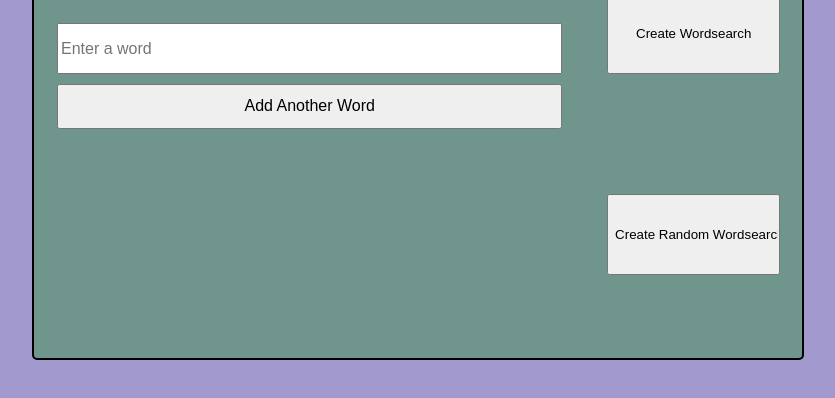
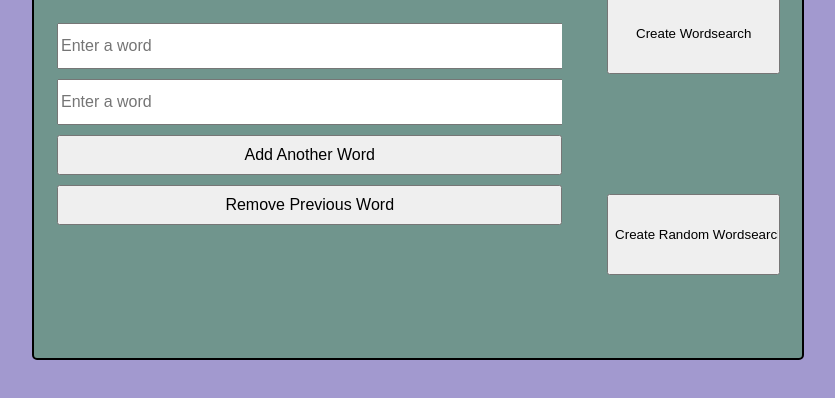
Before and after one commit to Defalt0402/wordsearchGenerator, a plain HTML site: page index.html in a window 1280 px wide. Both pictures are taken after a click on the button "Add Another Word". Shown: the part 292-690 px from the top of the page, without its empty margins (222-1057 px from the left). Drawn offline with nearby package versions, Linux system fonts and the light colour scheme.

Commit message:
Add functionality to add and remove word input buttons

```diff
--- a/generate.js
+++ b/generate.js
@@ -9,6 +9,9 @@ let RX = 1220;
 let BY = 1220;
 // Define side size of grid
 let SIZE = 1200;
+
+let words = [];
+let numWords = 1;
 /*
 randomForm.addEventListener("submit", (e) => {
   e.preventDefault();
@@ -42,13 +45,13 @@ function draw(){
   text("Words To Find:", ((WIDTH - RX) / 2) + RX, 70);
 }
 
-function drawCustomSearch(){
-
-}
-
-function drawRandomSearch(){
-
-}
+// function drawCustomSearch(){
+//
+// }
+//
+// function drawRandomSearch(){
+//
+// }
 
 function showSection(evt, name) {
   var i, sections;
@@ -63,3 +66,13 @@ function showSection(evt, name) {
   document.getElementById(name).style.display = "flex";
 
 }
+
+function addWordInput() {
+  numWords++;
+  document.getElementById("wordInputs").innerHTML += '<input id="word' + numWords + '" type="text" name="word" placeholder="Enter a word">';
+}
+
+function removeWordInput(){
+  document.getElementById("word" + numWords).remove();
+  numWords--;
+}
--- a/index.html
+++ b/index.html
@@ -17,8 +17,13 @@
       <div class="front-container" id="custom-container">
         <form id="custom-form" action="">
           <h2>Enter Words To Be Used</h2>
-          <input type="text" name="word" placeholder="Enter a word">
-          <input type="button" name="addInput" onclick="addInput(event)" value="Add Another Word">
+          <div id="wordInputs">
+            <input id="word1" type="text" name="word" placeholder="Enter a word">
+          </div>
+          <div >
+            <input type="button" name="addInput" onclick="addWordInput()" value="Add Another Word">
+            <input type="button" name="removeInput" onclick="removeWordInput(event)" value="Remove Previous Word">
+          </div>
         </form>
         <div class="submit-container">
           <input type="submit" name="submitButton" value="Create Wordsearch">
--- a/styles.css
+++ b/styles.css
@@ -46,8 +46,10 @@ h1 {
 form {
   display: flex;
   flex-direction: column;
+  justify-content: flex-start;
   overflow-y: scroll;
-  height: 100%;
+  overflow-x: hidden;
+  height: 80%;
   width: 70%;
   margin: 3%;
   text-align: center;
@@ -58,9 +60,10 @@ form h2{
 }
 
 form input{
-  height: 10%;
+  height: 5vh;
   margin-bottom: 2%;
   font-size: 2vh;
+  width: 100%;
 }
 
 form label{
@@ -71,3 +74,10 @@ form label{
 #canvas-container {
   display: none;
 }
+
+#wordInputs {
+  margin: 0;
+  padding: 0;
+  min-height: 10%;
+  width: 100%;
+}
```
